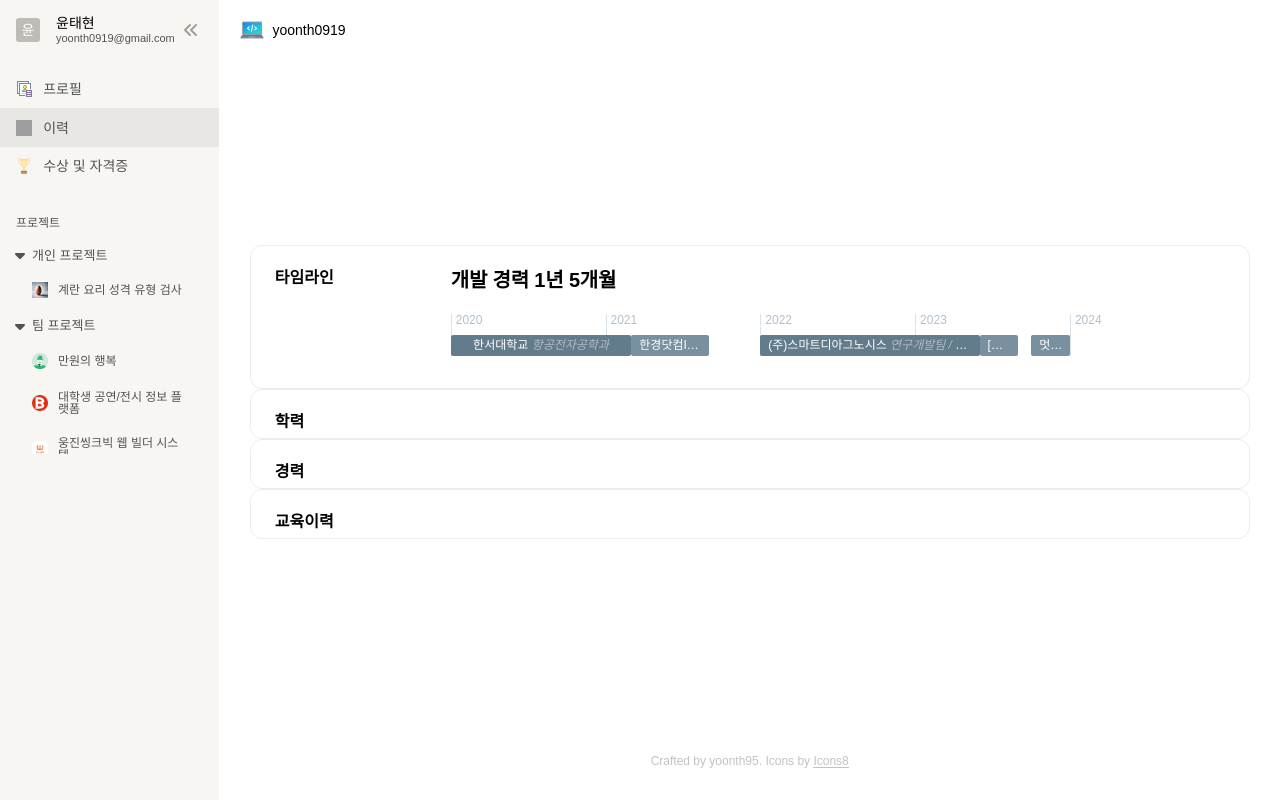
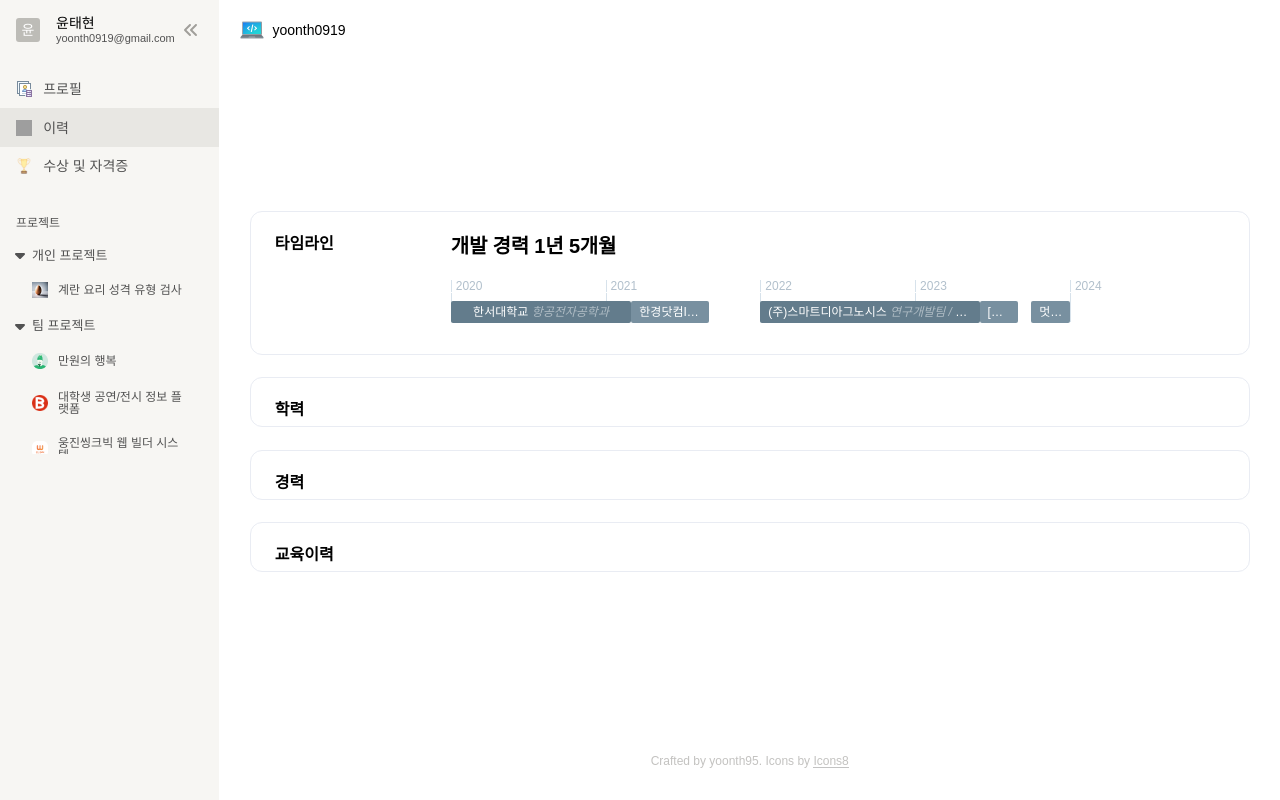
Before and after one commit to yoonth95/portfolio, a React (Vite) app: page /career in a window 1280 px wide. Built offline with nearby package versions, Linux system fonts and the light colour scheme; grey boxes are pictures that could not be loaded; a web font is replaced by a local one.

Commit message:
Design: 이력 페이지 각 섹션 별 gap 추가

```diff
--- a/src/pages/career/CareerPage.styled.ts
+++ b/src/pages/career/CareerPage.styled.ts
@@ -6,5 +6,6 @@ export const CareerPageContainer = styled.main`
   justify-content: center;
   align-items: center;
   flex: 1;
+  gap: 1.4rem;
   padding: 3rem 5rem;
 `;
```
